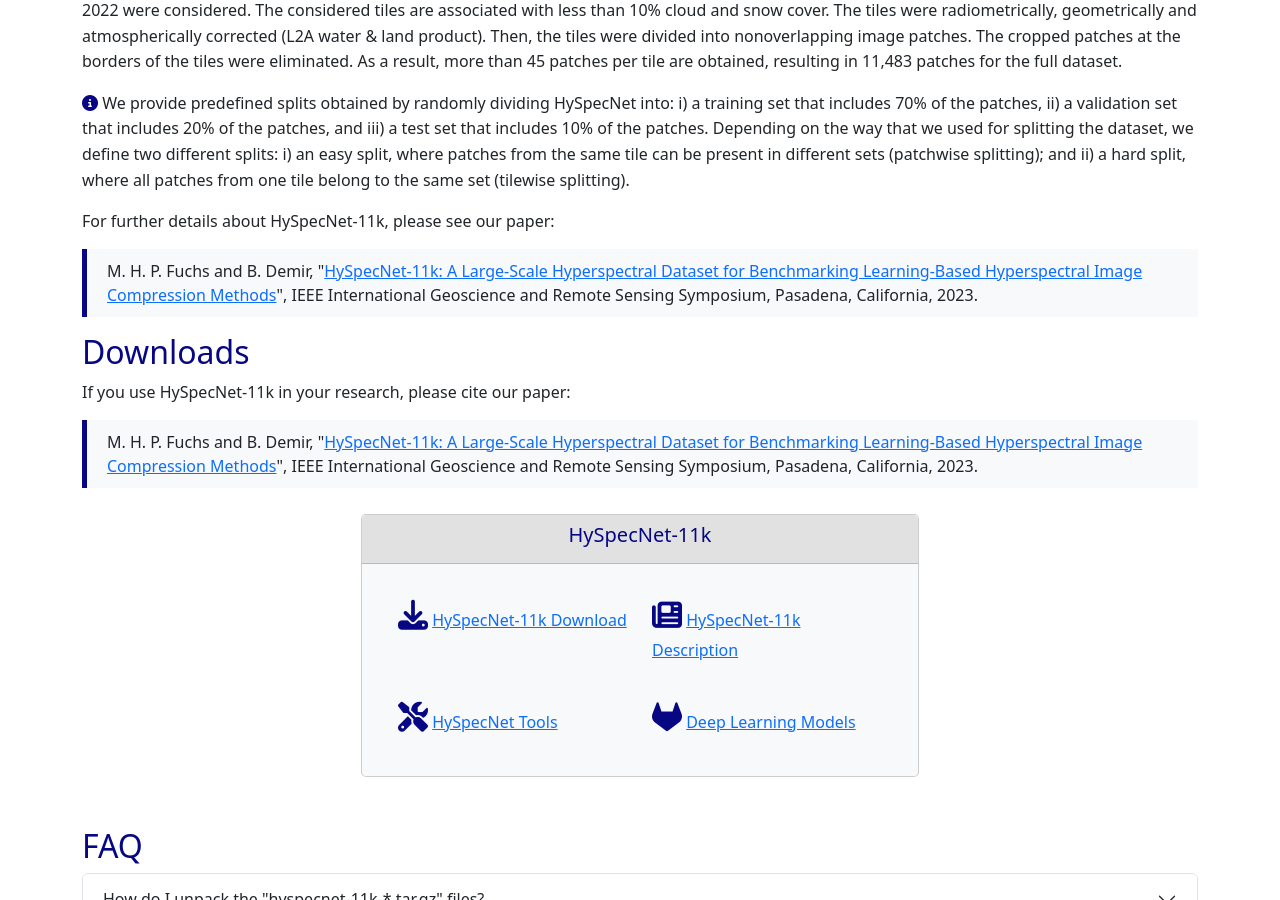
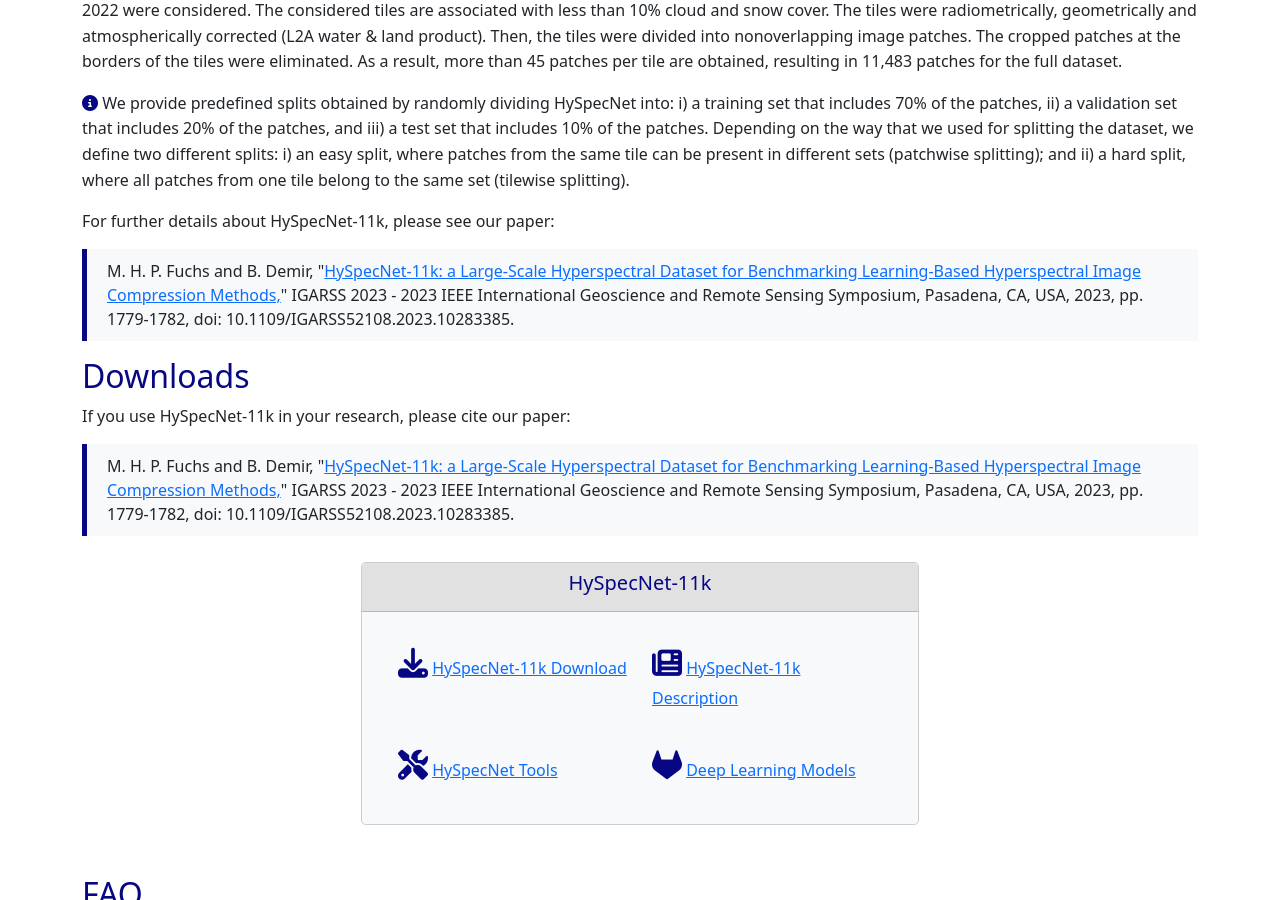
Before and after one commit to rsim-tu-berlin/hyspecnet.rsim.berlin, a Jekyll site: the page built from index.md, in a window 1280 px wide and 900 px high, scrolled down 782 px. Built offline with Jekyll 4.4.1, drawn with Linux system fonts in a browser that asks for light colours.

Commit message:
Update index.md

```diff
--- a/index.md
+++ b/index.md
@@ -22,7 +22,7 @@
 For further details about HySpecNet-11k, please see our paper:
 
 <blockquote>
-    M. H. P. Fuchs and B. Demіr, "<a href="https://arxiv.org/abs/2306.00385">HySpecNet-11k: A Large-Scale Hyperspectral Dataset for Benchmarking Learning-Based Hyperspectral Image Compression Methods</a>", IEEE International Geoscience and Remote Sensing Symposium, Pasadena, California, 2023.
+    M. H. P. Fuchs and B. Demir, "<a href="https://arxiv.org/abs/2306.00385">HySpecNet-11k: a Large-Scale Hyperspectral Dataset for Benchmarking Learning-Based Hyperspectral Image Compression Methods,</a>" IGARSS 2023 - 2023 IEEE International Geoscience and Remote Sensing Symposium, Pasadena, CA, USA, 2023, pp. 1779-1782, doi: 10.1109/IGARSS52108.2023.10283385.
 </blockquote>
 
 <section class="download">
@@ -31,7 +31,7 @@
     If you use HySpecNet-11k in your research, please cite our paper:
     </p>
     <blockquote>
-        M. H. P. Fuchs and B. Demіr, "<a href="https://arxiv.org/abs/2306.00385">HySpecNet-11k: A Large-Scale Hyperspectral Dataset for Benchmarking Learning-Based Hyperspectral Image Compression Methods</a>", IEEE International Geoscience and Remote Sensing Symposium, Pasadena, California, 2023.
+        M. H. P. Fuchs and B. Demir, "<a href="https://arxiv.org/abs/2306.00385">HySpecNet-11k: a Large-Scale Hyperspectral Dataset for Benchmarking Learning-Based Hyperspectral Image Compression Methods,</a>" IGARSS 2023 - 2023 IEEE International Geoscience and Remote Sensing Symposium, Pasadena, CA, USA, 2023, pp. 1779-1782, doi: 10.1109/IGARSS52108.2023.10283385.
     </blockquote>
     <div class="h-100 d-flex align-items-center justify-content-center">
         <div class="card downloads">
```
